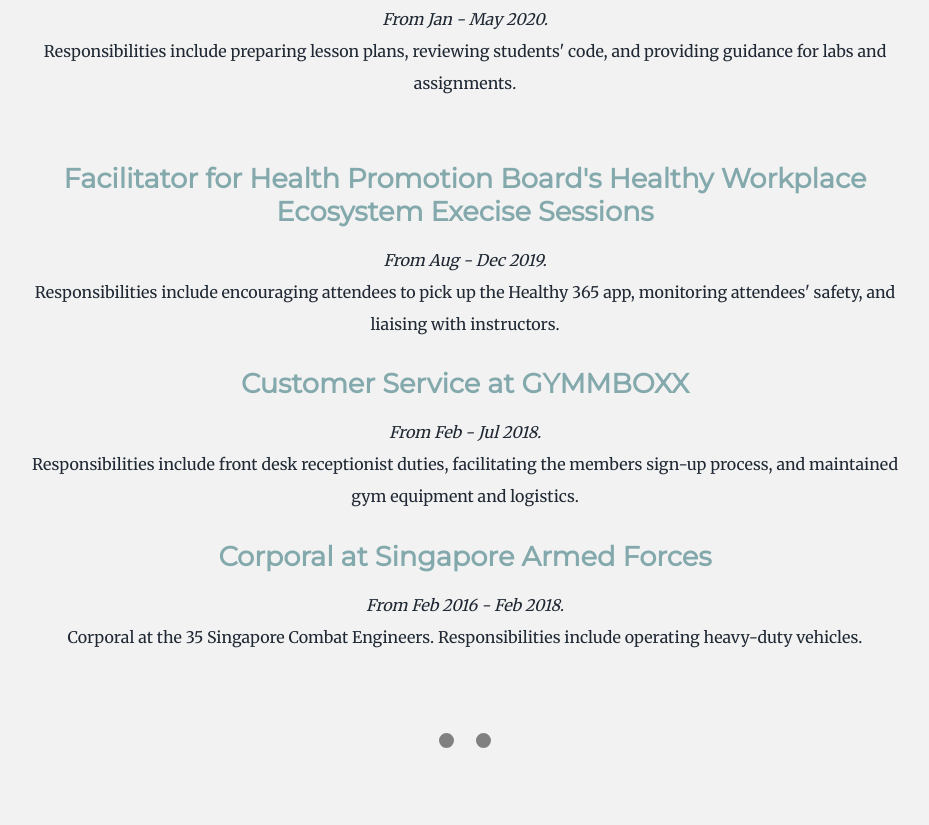
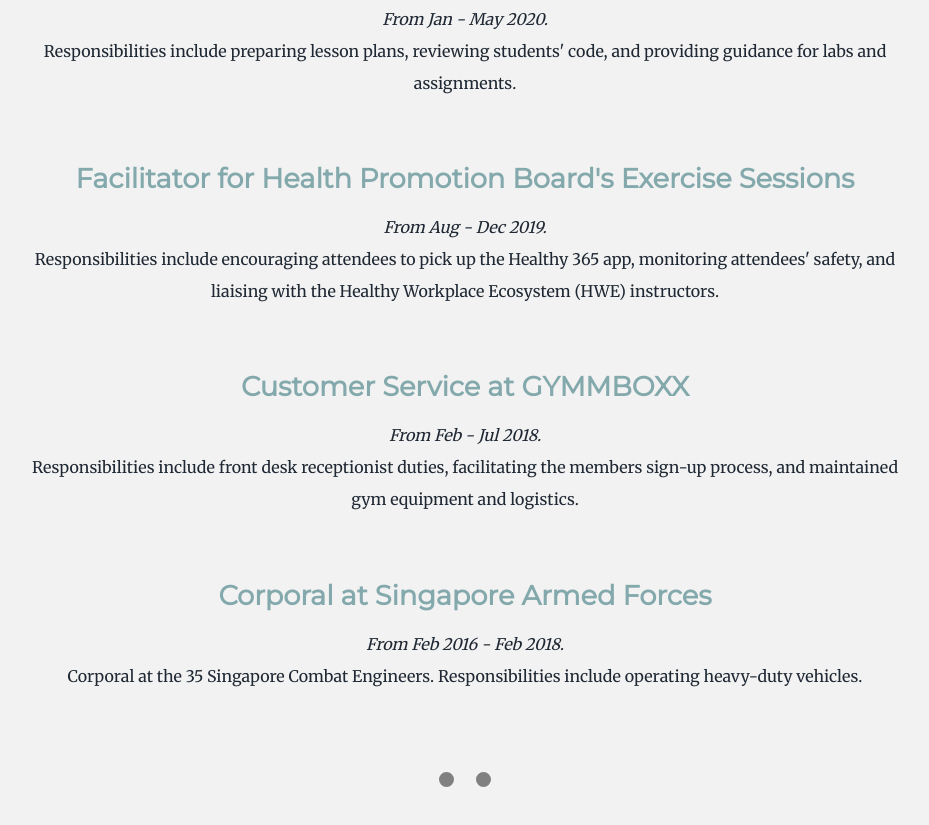
Before and after one commit to teo-jun-xiong/portfolio, a plain HTML site: page index.html in a window 1280 px wide. Shown: the part 3570-4395 px from the top of the page, without its empty margins (175-1104 px from the left). Drawn offline with Linux system fonts and the light colour scheme.

Commit message:
Rearrange elements

```diff
--- a/index.html
+++ b/index.html
@@ -108,11 +108,13 @@
         <p class="job-text"><em>From Jan - May 2020.<br></em>Responsibilities include preparing lesson plans, reviewing students' code, and providing guidance for labs and assignments.</p>
         <br>
 
-        <h3 class="project-header">Facilitator for Health Promotion Board's Healthy Workplace Ecosystem Execise Sessions</h3>
-        <p class="job-text"><em>From Aug - Dec 2019.</em><br>Responsibilities include encouraging attendees to pick up the Healthy 365 app, monitoring attendees' safety, and liaising with instructors.</p>
+        <h3 class="project-header">Facilitator for Health Promotion Board's Exercise Sessions</h3>
+        <p class="job-text"><em>From Aug - Dec 2019.</em><br>Responsibilities include encouraging attendees to pick up the Healthy 365 app, monitoring attendees' safety, and liaising with the Healthy Workplace Ecosystem (HWE) instructors.</p>
+        <br>
 
         <h3 class="project-header">Customer Service at GYMMBOXX</h3>
         <p class="job-text"><em>From Feb - Jul 2018.</em><br>Responsibilities include front desk receptionist duties, facilitating the members sign-up process, and maintained gym equipment and logistics.</p>
+        <br>
 
         <h3 class="project-header">Corporal at Singapore Armed Forces</h3>
         <p class="job-text"><em>From Feb 2016 - Feb 2018.</em><br>Corporal at the 35 Singapore Combat Engineers. Responsibilities include operating heavy-duty vehicles.</p>
@@ -215,10 +217,9 @@
     <hr>
 
     <div>
+        <a href="mailto:teojunxiong97@gmail.com"><img class="link-image" src="images/email.png"></a>
         <a href="https://github.com/teo-jun-xiong"><img class="link-image" src="images/github.png"></a>
         <a href="https://www.linkedin.com/in/teo-jun-xiong/"><img class="link-image" src="images/linkedin.png"></a>
-        <a href="mailto:teojunxiong97@gmail.com"><img class="link-image" src="images/email.png"></a>
-
     </div>
     <hr>
 </body>
```
